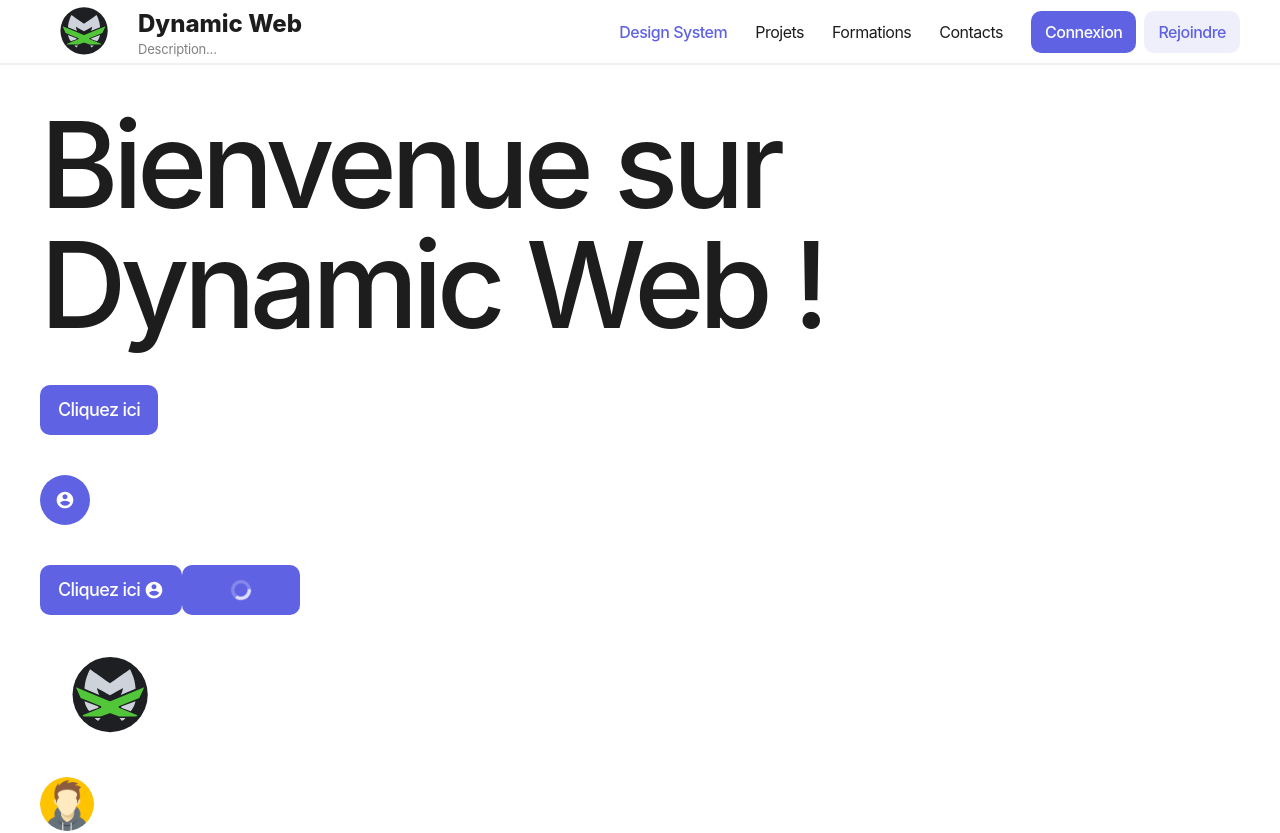
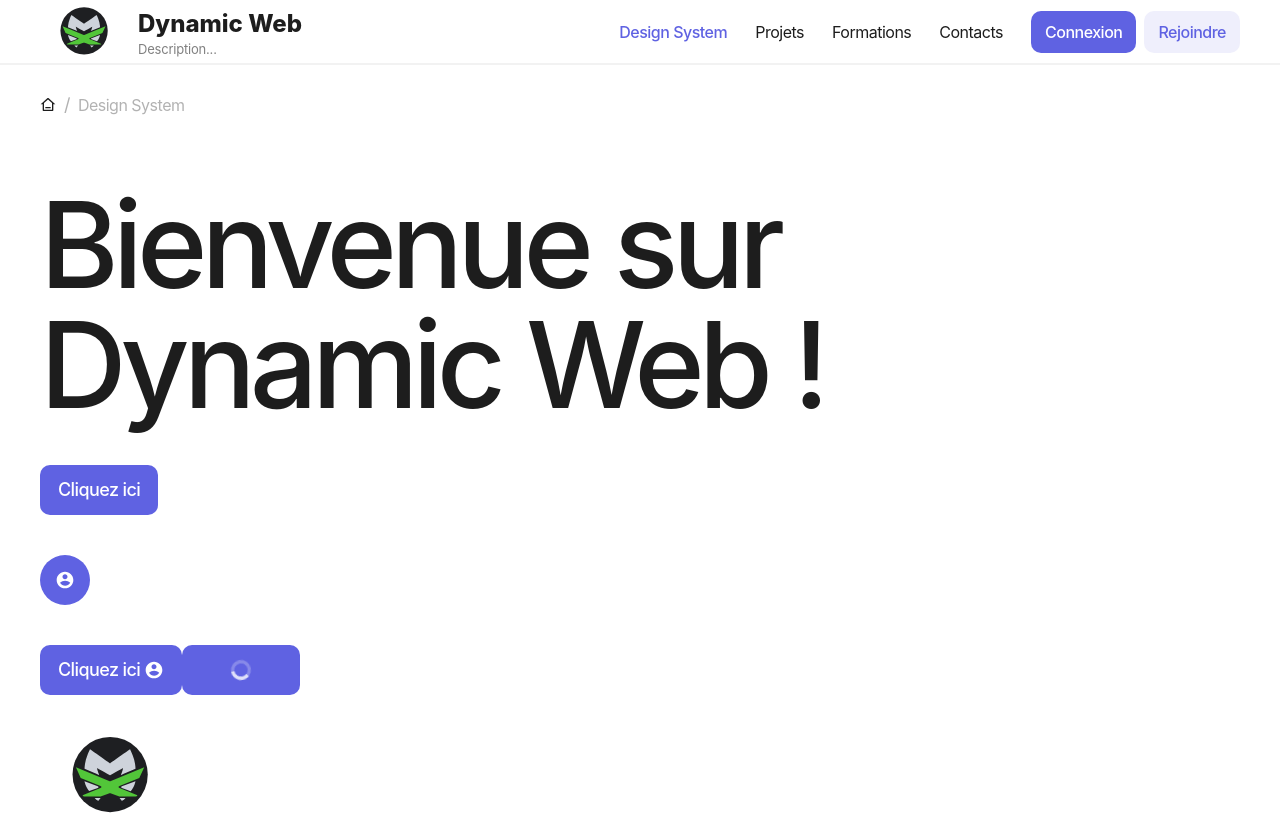
Before and after one commit to RomainDoyen/front-end-dynamic-web, a Next.js app: page /design-system in a window 1280 px wide. Shown: the top 833 px of the page. Built offline with nearby package versions, Linux system fonts and the light colour scheme.

Commit message:
feat: Creation of a complete dynamic breadcrumb trail

```diff
--- a/src/pages/index.tsx
+++ b/src/pages/index.tsx
@@ -9,7 +9,7 @@
         title={"Dynamic Web"}
         description={"Description..."}
       />
-      <Layout>
+      <Layout isDisplayBreadcrumb={false}>
         <Landingpagecontainer />
       </Layout>
     </>
--- /dev/null
+++ b/src/ui/components/breadcrumbs/breadcrumbs.tsx
@@ -0,0 +1,56 @@
+import { useRouter } from 'next/router';
+import { v4 as uuidv4 } from 'uuid';
+import Typography from '@/ui/design-system/typography/typography';
+import clsx from 'clsx';
+import { RiHome3Line } from 'react-icons/ri';
+import Container from '../container/container';
+import Link from 'next/link';
+
+export default function breadcrumbs() {
+
+  const router = useRouter();
+  const asPath = router.asPath;
+  const segments = asPath.split('/');
+  const lastSegment = segments[segments.length - 1];
+  segments[0] = "accueil";
+
+  const view = segments.map((path, index) => {
+    return (
+    <div key={uuidv4()} className='flex items-center'>
+      <Link href={
+        index > 0  ? `/${segments.slice(1, index + 1).join("/")}` : "/"
+      }>
+        <Typography
+          variant="caption3"
+          component='span'
+          className={clsx(
+            path === lastSegment ? "text-gray-600" : "text-gray",
+            "capitalize hover:text-gray animate"
+          )}
+        >
+          {path !== "accueil" ? (
+            path.replace(/-/g, ' ')
+          ): (
+            <RiHome3Line className='inline -mt-1' />
+          )}
+        </Typography>
+        {path !== lastSegment && (
+          <Typography
+            variant='caption2'
+            component='span'
+            className='ml-2 text-gray-600'
+          >
+            /
+          </Typography>
+        )}
+      </Link>
+    </div>
+    )
+  });
+
+  return (
+    <Container className='flex items-center gap-2 py-7'>
+      {view}
+    </Container>
+  )
+}
--- a/src/ui/components/layout/layout.tsx
+++ b/src/ui/components/layout/layout.tsx
@@ -1,14 +1,17 @@
 import Navigation from "../navigation/navigation";
 import Footer from "../navigation/footer";
+import Breadcrumbs from "../breadcrumbs/breadcrumbs";
 
 type LayoutProps = {
   children: React.ReactNode;
+  isDisplayBreadcrumb?: boolean;
 };
 
-export default function layout({ children }: LayoutProps) {
+export default function layout({ children, isDisplayBreadcrumb = true }: LayoutProps) {
   return (
     <>
       <Navigation />
+      {isDisplayBreadcrumb && <Breadcrumbs />}
       {children}
       <Footer />
     </>
```
